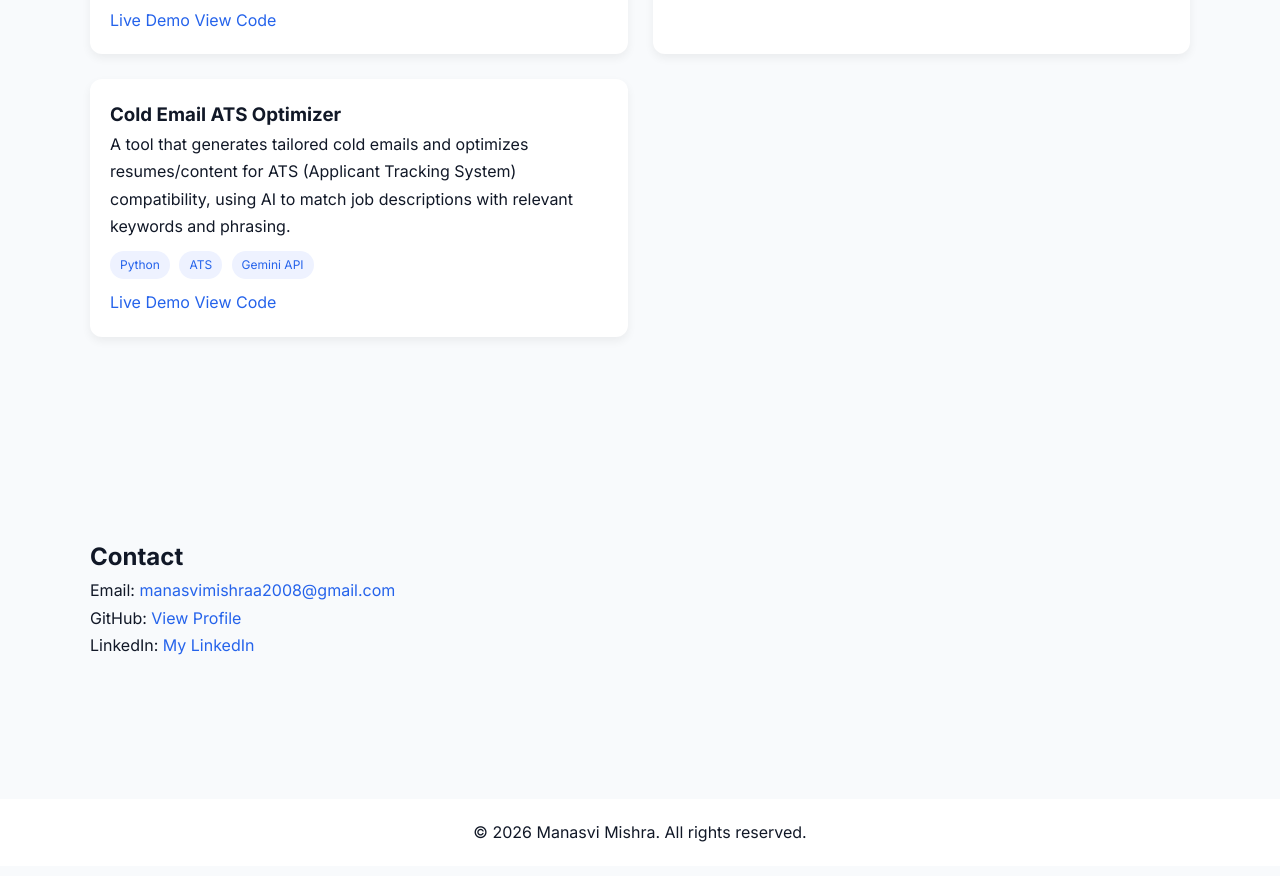
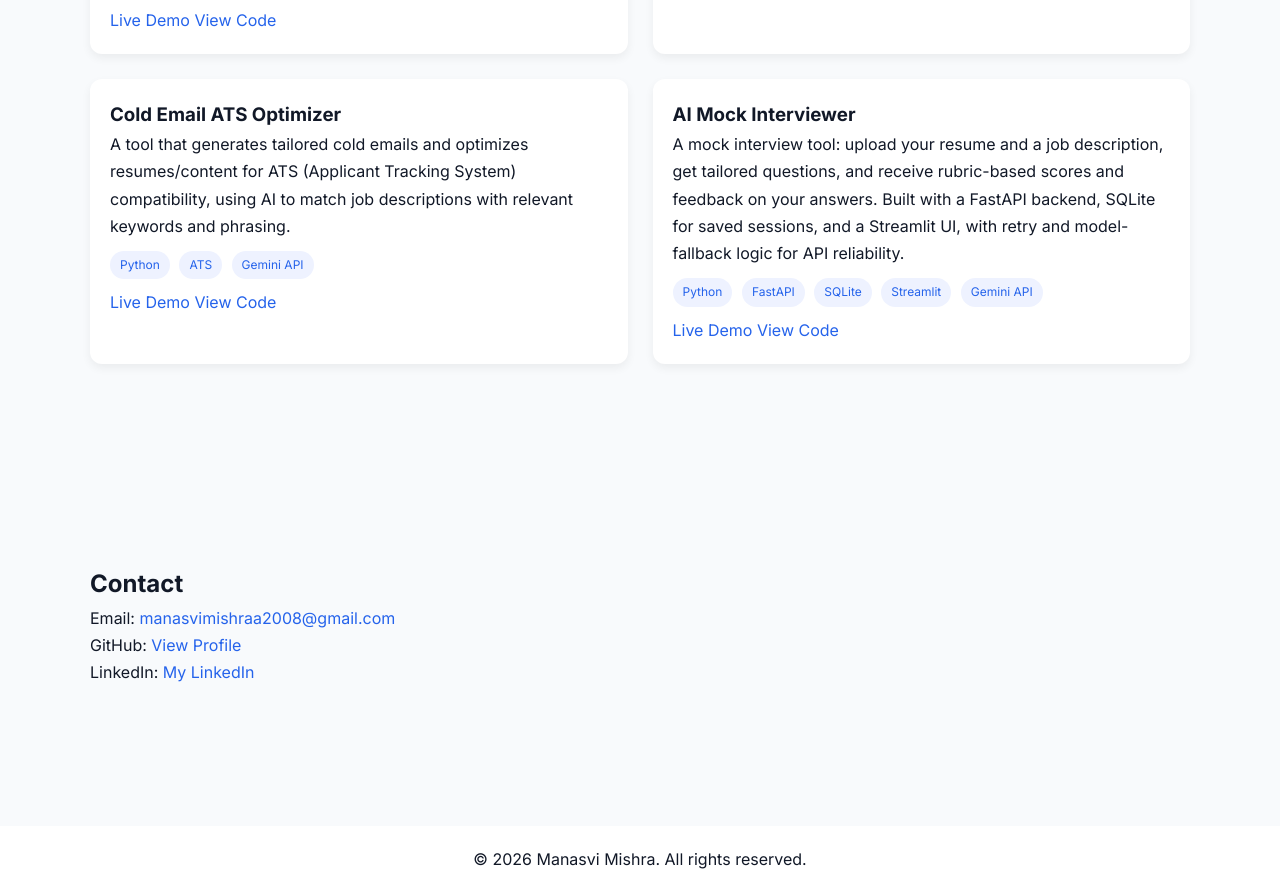
Before and after one commit to manasvimishra03/manasvimishraa-portfolio, a plain HTML site: page index.html in a window 1280 px wide. Shown: the part 1939-2815 px from the top of the page. Drawn offline with Linux system fonts and the light colour scheme.

Commit message:
Add AI Mock Interviewer project card

```diff
--- a/index.html
+++ b/index.html
@@ -154,6 +154,19 @@
             </div>
 
 
+          <div class="project">
+             <h3>AI Mock Interviewer</h3>
+             <p>A mock interview tool: upload your resume and a job description, get tailored questions, and receive rubric-based scores and feedback on your answers. Built with a FastAPI backend, SQLite for saved sessions, and a Streamlit UI, with retry and model-fallback logic for API reliability.</p>
+             <div class="tags">
+             <span>Python</span>
+             <span>FastAPI</span>
+             <span>SQLite</span>
+             <span>Streamlit</span>
+             <span>Gemini API</span>
+         </div>
+         <a href="https://ai-mock-interviewer-manasvi.streamlit.app/" target="_blank">Live Demo</a>
+         <a href="https://github.com/manasvimishra03/ai-mock-interviewer" target="_blank">View Code</a>
+        </div>
 
         </div>
     </section>
```
